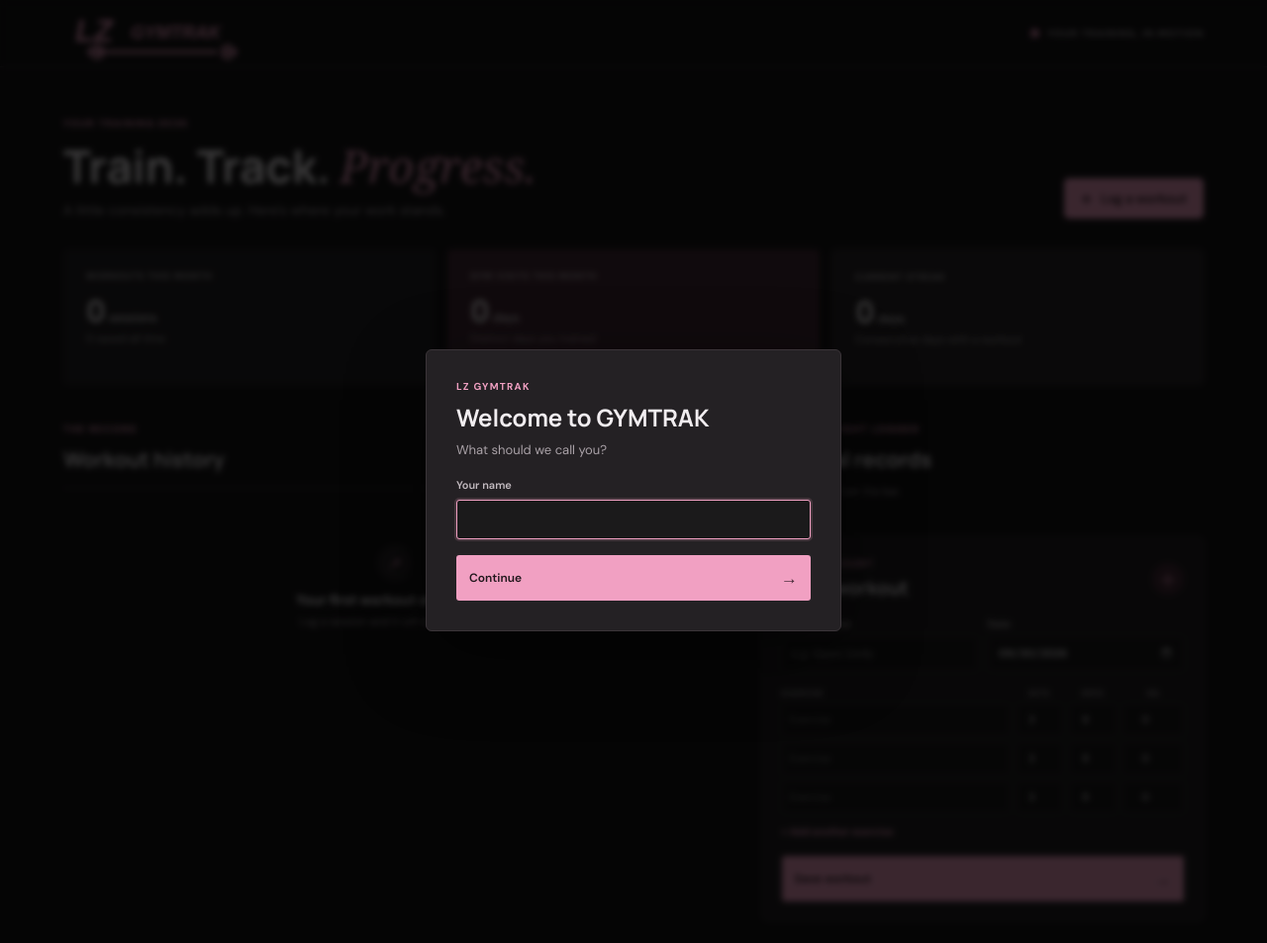
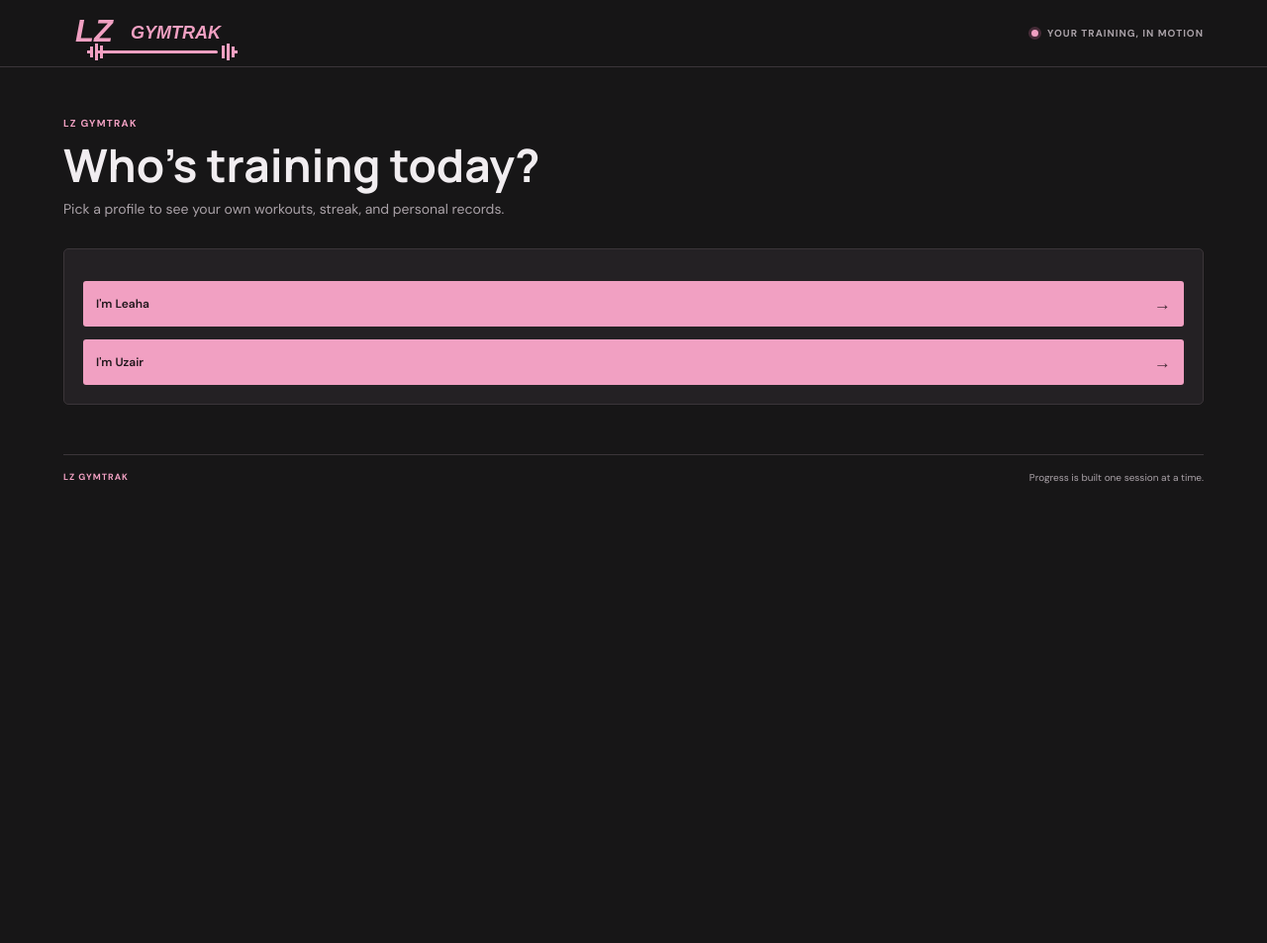
Before and after one commit to Lz-1000b/gym-progress-tracker, a Flask app: page / in a window 1280 px wide. Shown: the top 953 px of the page at 99% size. Run offline with Flask 3, Linux system fonts and the light colour scheme; data that the repository does not hold is empty.

Commit message:
Add per-user profiles for Leaha and Uzair with per-user weight units
Each person now picks a profile (no password) and gets fully separate
workout history, streaks, and personal records. Uzair's weights display
and are entered in lb while everything is still stored in kg internally,
so records stay comparable if units ever change again.

```diff
--- a/app.py
+++ b/app.py
@@ -1,13 +1,40 @@
+import os
 import sqlite3
 from datetime import date, timedelta
 from pathlib import Path
 
-from flask import Flask, flash, redirect, render_template, request, url_for
+from flask import Flask, flash, redirect, render_template, request, session, url_for
 
 
 app = Flask(__name__)
-app.secret_key = "local-development-key"
+app.secret_key = os.environ.get("SECRET_KEY", "local-development-key")
+app.permanent_session_lifetime = timedelta(days=365)
 DATABASE = Path(__file__).with_name("gymtrack.db")
+
+USERS = {"leaha": "Leaha", "uzair": "Uzair"}
+WEIGHT_UNITS = {"leaha": "kg", "uzair": "lb"}
+KG_PER_LB = 0.45359237
+
+
+def current_user():
+    """Return the session's chosen user key, or None if not picked yet."""
+    key = session.get("current_user")
+    return key if key in USERS else None
+
+
+def kg_to_display(weight_kg, unit):
+    """Convert a weight stored in kg to the given display unit."""
+    return weight_kg / KG_PER_LB if unit == "lb" else weight_kg
+
+
+def display_to_kg(weight, unit):
+    """Convert a weight entered in the given display unit back to kg for storage."""
+    return weight * KG_PER_LB if unit == "lb" else weight
+
+
+def format_weight(value):
+    """Format a weight without trailing zeros, matching the old SQL printf('%g', ...)."""
+    return "%g" % value
 
 
 def connect_to_database():
@@ -26,7 +53,8 @@ def initialize_database():
             CREATE TABLE IF NOT EXISTS workouts (
                 id INTEGER PRIMARY KEY AUTOINCREMENT,
                 name TEXT NOT NULL,
-                workout_date TEXT NOT NULL
+                workout_date TEXT NOT NULL,
+                user_id TEXT NOT NULL DEFAULT 'leaha'
             );
 
             CREATE TABLE IF NOT EXISTS exercises (
@@ -37,13 +65,14 @@ def initialize_database():
                 reps INTEGER NOT NULL,
                 weight REAL NOT NULL
             );
-
-            CREATE TABLE IF NOT EXISTS user_profile (
-                id INTEGER PRIMARY KEY CHECK (id = 1),
-                name TEXT NOT NULL
-            );
             """
         )
+        try:
+            connection.execute(
+                "ALTER TABLE workouts ADD COLUMN user_id TEXT NOT NULL DEFAULT 'leaha'"
+            )
+        except sqlite3.OperationalError:
+            pass  # column already exists on a database created before multi-user support
 
 
 def get_current_streak(workout_dates):
@@ -60,28 +89,34 @@ def get_current_streak(workout_dates):
     return streak
 
 
-@app.route("/profile", methods=["POST"])
-def save_profile():
-    name = request.form.get("name", "").strip()
-    if not name or len(name) > 40:
-        flash("Enter a name up to 40 characters.", "error")
+@app.route("/switch-user", methods=["POST"])
+def switch_user():
+    user_key = request.form.get("user", "")
+    if user_key not in USERS:
+        flash("Choose a valid profile.", "error")
         return redirect(url_for("dashboard"))
 
-    with connect_to_database() as connection:
-        connection.execute(
-            """INSERT INTO user_profile (id, name) VALUES (1, ?)
-               ON CONFLICT(id) DO UPDATE SET name = excluded.name""",
-            (name,),
-        )
+    session.permanent = True
+    session["current_user"] = user_key
+    return redirect(url_for("dashboard"))
+
+
+@app.route("/switch-user/clear", methods=["POST"])
+def clear_user():
+    session.pop("current_user", None)
     return redirect(url_for("dashboard"))
 
 
 @app.route("/workouts/<int:workout_id>/delete", methods=["POST"])
 def delete_workout(workout_id):
+    user = current_user()
+    if not user:
+        return redirect(url_for("dashboard"))
+
     with connect_to_database() as connection:
         result = connection.execute(
-            "DELETE FROM workouts WHERE id = ?",
-            (workout_id,),
+            "DELETE FROM workouts WHERE id = ? AND user_id = ?",
+            (workout_id, user),
         )
 
     if result.rowcount:
@@ -93,10 +128,15 @@ def delete_workout(workout_id):
 
 @app.route("/workouts/<int:workout_id>/edit", methods=["GET", "POST"])
 def edit_workout(workout_id):
+    user = current_user()
+    if not user:
+        return redirect(url_for("dashboard"))
+    unit = WEIGHT_UNITS[user]
+
     with connect_to_database() as connection:
         workout = connection.execute(
-            "SELECT id, name, workout_date FROM workouts WHERE id = ?",
-            (workout_id,),
+            "SELECT id, name, workout_date FROM workouts WHERE id = ? AND user_id = ?",
+            (workout_id, user),
         ).fetchone()
         exercise_rows = connection.execute(
             """SELECT name, sets, reps, weight FROM exercises
@@ -107,6 +147,16 @@ def edit_workout(workout_id):
     if not workout:
         flash("Workout not found.", "error")
         return redirect(url_for("dashboard", _anchor="history"))
+
+    display_exercises = [
+        {
+            "name": row["name"],
+            "sets": row["sets"],
+            "reps": row["reps"],
+            "weight": format_weight(kg_to_display(row["weight"], unit)),
+        }
+        for row in exercise_rows
+    ]
 
     if request.method == "POST":
         workout_name = request.form.get("workout_name", "").strip()
@@ -128,7 +178,7 @@ def edit_workout(workout_id):
                     continue
                 sets = int(sets)
                 reps = int(reps)
-                weight = float(weight)
+                weight = display_to_kg(float(weight), unit)
                 if len(name) > 80 or sets < 1 or reps < 1 or weight < 0:
                     raise ValueError
                 exercises_to_save.append((name, sets, reps, weight))
@@ -142,12 +192,13 @@ def edit_workout(workout_id):
                 "edit_workout.html",
                 workout={"id": workout_id, "name": workout_name, "workout_date": workout_date},
                 exercises=submitted_exercises,
+                weight_unit=unit,
             )
 
         with connect_to_database() as connection:
             connection.execute(
-                "UPDATE workouts SET name = ?, workout_date = ? WHERE id = ?",
-                (workout_name, workout_date, workout_id),
+                "UPDATE workouts SET name = ?, workout_date = ? WHERE id = ? AND user_id = ?",
+                (workout_name, workout_date, workout_id, user),
             )
             connection.execute("DELETE FROM exercises WHERE workout_id = ?", (workout_id,))
             connection.executemany(
@@ -159,11 +210,18 @@ def edit_workout(workout_id):
         flash("Workout updated.", "success")
         return redirect(url_for("dashboard", _anchor="history"))
 
-    return render_template("edit_workout.html", workout=workout, exercises=exercise_rows)
+    return render_template(
+        "edit_workout.html", workout=workout, exercises=display_exercises, weight_unit=unit
+    )
 
 
 @app.route("/", methods=["GET", "POST"])
 def dashboard():
+    user = current_user()
+    if not user:
+        return render_template("pick_user.html", users=USERS)
+    unit = WEIGHT_UNITS[user]
+
     if request.method == "POST":
         workout_name = request.form.get("workout_name", "").strip()
         workout_date = request.form.get("workout_date", "").strip()
@@ -180,7 +238,7 @@ def dashboard():
                     continue
                 sets = int(sets)
                 reps = int(reps)
-                weight = float(weight)
+                weight = display_to_kg(float(weight), unit)
                 if sets < 1 or reps < 1 or weight < 0:
                     raise ValueError
                 exercises_to_save.append((name, sets, reps, weight))
@@ -200,8 +258,8 @@ def dashboard():
 
         with connect_to_database() as connection:
             workout = connection.execute(
-                "INSERT INTO workouts (name, workout_date) VALUES (?, ?)",
-                (workout_name, workout_date),
+                "INSERT INTO workouts (name, workout_date, user_id) VALUES (?, ?, ?)",
+                (workout_name, workout_date, user),
             )
             connection.executemany(
                 """INSERT INTO exercises (workout_id, name, sets, reps, weight)
@@ -215,54 +273,82 @@ def dashboard():
     search_pattern = f"%{search_term}%"
 
     with connect_to_database() as connection:
-        profile = connection.execute(
-            "SELECT name FROM user_profile WHERE id = 1"
-        ).fetchone()
         workout_rows = connection.execute(
-            """SELECT w.id, w.name, w.workout_date,
-                      GROUP_CONCAT(
-                          e.name || ' (' || e.sets || 'x' || e.reps || ' @ ' ||
-                          printf('%g', e.weight) || ' kg)', ', '
-                      ) AS exercise_details
+            """SELECT w.id, w.name, w.workout_date
                FROM workouts AS w
-               JOIN exercises AS e ON e.workout_id = w.id
-               WHERE (? = '' OR w.name LIKE ? OR EXISTS (
+               WHERE w.user_id = ? AND (? = '' OR w.name LIKE ? OR EXISTS (
                    SELECT 1 FROM exercises AS match_e
                    WHERE match_e.workout_id = w.id AND match_e.name LIKE ?
                ))
-               GROUP BY w.id
                ORDER BY w.workout_date DESC, w.id DESC
                LIMIT 20""",
-            (search_term, search_pattern, search_pattern),
+            (user, search_term, search_pattern, search_pattern),
         ).fetchall()
+
+        exercises_by_workout = {}
+        if workout_rows:
+            workout_ids = [row["id"] for row in workout_rows]
+            placeholders = ",".join("?" * len(workout_ids))
+            for row in connection.execute(
+                f"""SELECT workout_id, name, sets, reps, weight FROM exercises
+                    WHERE workout_id IN ({placeholders}) ORDER BY id""",
+                workout_ids,
+            ):
+                exercises_by_workout.setdefault(row["workout_id"], []).append(row)
+
+        workouts = [
+            {
+                "id": row["id"],
+                "name": row["name"],
+                "workout_date": row["workout_date"],
+                "exercise_details": ", ".join(
+                    f"{ex['name']} ({ex['sets']}x{ex['reps']} @ "
+                    f"{format_weight(kg_to_display(ex['weight'], unit))} {unit})"
+                    for ex in exercises_by_workout.get(row["id"], [])
+                ),
+            }
+            for row in workout_rows
+        ]
 
         exercise_rows = connection.execute(
             """SELECT e.name, MAX(e.weight) AS best_weight
                FROM exercises AS e
+               JOIN workouts AS w ON w.id = e.workout_id
+               WHERE w.user_id = ?
                GROUP BY LOWER(e.name)
                ORDER BY best_weight DESC, e.name COLLATE NOCASE
-               LIMIT 3"""
+               LIMIT 3""",
+            (user,),
         ).fetchall()
+        personal_records = [
+            {"name": row["name"], "best_weight": kg_to_display(row["best_weight"], unit)}
+            for row in exercise_rows
+        ]
         all_workout_dates = [
             row[0]
             for row in connection.execute(
-                "SELECT DISTINCT workout_date FROM workouts ORDER BY workout_date DESC"
+                "SELECT DISTINCT workout_date FROM workouts WHERE user_id = ? ORDER BY workout_date DESC",
+                (user,),
             ).fetchall()
         ]
         month = date.today().strftime("%Y-%m")
         month_stats = connection.execute(
             """SELECT COUNT(*) AS workouts,
                       COUNT(DISTINCT workout_date) AS visits
-               FROM workouts WHERE substr(workout_date, 1, 7) = ?""",
-            (month,),
+               FROM workouts WHERE user_id = ? AND substr(workout_date, 1, 7) = ?""",
+            (user, month),
         ).fetchone()
-        workout_count = connection.execute("SELECT COUNT(*) FROM workouts").fetchone()[0]
+        workout_count = connection.execute(
+            "SELECT COUNT(*) FROM workouts WHERE user_id = ?", (user,)
+        ).fetchone()[0]
 
     return render_template(
         "index.html",
-        profile_name=profile["name"] if profile else None,
-        workouts=workout_rows,
-        personal_records=exercise_rows,
+        current_user_key=user,
+        current_user_name=USERS[user],
+        weight_unit=unit,
+        workouts=workouts,
+        personal_records=personal_records,
         workouts_this_month=month_stats["workouts"],
         visits_this_month=month_stats["visits"],
         current_streak=get_current_streak(all_workout_dates),
--- a/static/style.css
+++ b/static/style.css
@@ -61,6 +61,8 @@ h2 { margin: 0; font-family: 'Manrope', sans-serif; font-size: 21px; font-weight
 .search-form input { width: 100%; min-width: 0; border: 0; outline: 0; background: transparent; color: var(--ink); font-size: 11px; }
 .search-form input::placeholder { color: var(--muted); }
 .clear-search { color: var(--muted); font-size: 17px; line-height: 12px; }
+.topbar-note form { display: contents; }
+button.clear-search { padding: 0; border: 0; background: none; font-size: 10px; font-weight: 700; letter-spacing: 1px; text-decoration: underline; cursor: pointer; }
 .workout-list { border-top: 1px solid var(--line); }
 .workout-row { display: flex; align-items: center; gap: 15px; min-height: 78px; padding: 12px 7px; border-bottom: 1px solid var(--line); transition: background .2s; }
 .workout-row:hover { background: rgba(255,255,255,.04); }
@@ -107,16 +109,6 @@ h2 { margin: 0; font-family: 'Manrope', sans-serif; font-size: 21px; font-weight
 .page-footer { display: flex; justify-content: space-between; margin-top: 50px; padding: 16px 0 24px; border-top: 1px solid var(--line); color: var(--muted); font-size: 10px; }
 .page-footer span:first-child { color: var(--blue); font-size: 9px; font-weight: 700; letter-spacing: 1px; }
 .visually-hidden { position: absolute; width: 1px; height: 1px; overflow: hidden; clip: rect(0, 0, 0, 0); white-space: nowrap; clip-path: inset(50%); }
-.profile-dialog { width: min(420px, calc(100vw - 32px)); padding: 30px; border: 1px solid var(--line); border-radius: 6px; background: var(--white); color: var(--ink); box-shadow: 0 24px 80px rgba(0,0,0,.45); }
-.profile-dialog::backdrop { background: rgba(0,0,0,.76); backdrop-filter: blur(3px); }
-.profile-dialog .eyebrow { margin-bottom: 8px; }
-.profile-dialog h2 { margin-bottom: 8px; font-size: 24px; }
-.profile-dialog > p:not(.eyebrow) { margin-bottom: 20px; color: var(--muted); font-size: 13px; }
-.profile-dialog form { display: grid; gap: 8px; }
-.profile-dialog label { color: #c3bbc0; font-size: 11px; font-weight: 600; }
-.profile-name-input { width: 100%; height: 40px; padding: 0 10px; border: 1px solid var(--line); border-radius: 3px; outline: none; background: #1b1a1b; color: var(--ink); }
-.profile-name-input:focus { border-color: var(--pink-deep); box-shadow: 0 0 0 2px rgba(241,160,194,.16); }
-.profile-dialog .save-button { margin-top: 8px; }
 .edit-workout-panel { max-width: 680px; }
 .edit-exercise-heading, .edit-exercise-row { display: grid; grid-template-columns: minmax(90px, 1fr) 48px 48px 62px 28px; gap: 6px; }
 .edit-exercise-heading { margin: 0 0 6px; color: var(--muted); font-size: 8px; font-weight: 700; letter-spacing: .6px; }
--- a/templates/edit_workout.html
+++ b/templates/edit_workout.html
@@ -41,7 +41,7 @@
           <label>Date<input name="workout_date" type="date" value="{{ workout.workout_date }}" required></label>
         </div>
 
-        <div class="edit-exercise-heading"><span>EXERCISE</span><span>SETS</span><span>REPS</span><span>KG</span><span class="visually-hidden">REMOVE</span></div>
+        <div class="edit-exercise-heading"><span>EXERCISE</span><span>SETS</span><span>REPS</span><span>{{ weight_unit|upper }}</span><span class="visually-hidden">REMOVE</span></div>
         <div id="edit-exercise-rows">
           {% for exercise in exercises %}
             <div class="exercise-row edit-exercise-row">
--- a/templates/index.html
+++ b/templates/index.html
@@ -7,23 +7,16 @@
   <link rel="stylesheet" href="{{ url_for('static', filename='style.css') }}">
 </head>
 <body>
-  {% if not profile_name %}
-    <dialog class="profile-dialog" id="profile-dialog" aria-labelledby="profile-dialog-ti itle">
-      <p class="eyebrow">LZ GYMTRAK</p>
-      <h2 id="profile-dialog-title">Welcome to GYMTRAK</h2>
-      <p>What should we call you?</p>
-      <form action="{{ url_for('save_profile') }}" method="post">
-        <label for="profile-name">Your name</label>
-        <input class="profile-name-input" id="profile-name" name="name" type="text" maxlength="40" autocomplete="nickname" required autofocus>
-        <button class="save-button" type="submit">Continue <span aria-hidden="true">→</span></button>
-      </form>
-    </dialog>
-  {% endif %}
   <header class="topbar">
     <a class="brand" href="{{ url_for('dashboard') }}" aria-label="Lz GYMTRAK dashboard">
       <img class="brand-logo" src="{{ url_for('static', filename='gymtrak-logo.svg', v=2) }}" alt="LZ GYMTRAK">
     </a>
-    <div class="topbar-note"><span class="status-dot"></span> YOUR TRAINING, IN MOTION</div>
+    <div class="topbar-note">
+      <span class="status-dot"></span> {{ current_user_name }}
+      <form action="{{ url_for('clear_user') }}" method="post">
+        <button class="clear-search" type="submit">Switch user</button>
+      </form>
+    </div>
   </header>
 
   <main class="page-shell">
@@ -32,9 +25,7 @@
         <p class="eyebrow">YOUR TRAINING DESK</p>
         <h1 class="headline-cycle" id="headline-cycle">
           <span class="headline-message is-active" data-headline-message aria-hidden="false">Train. Track. <span class="headline-accent">Progress.</span></span>
-          {% if profile_name %}
-            <span class="headline-message" data-headline-message aria-hidden="true">Welcome, <span class="headline-accent">{{ profile_name }}</span></span>
-          {% endif %}
+          <span class="headline-message" data-headline-message aria-hidden="true">Welcome, <span class="headline-accent">{{ current_user_name }}</span></span>
         </h1>
         <p class="intro">A little consistency adds up. Here's where your work stands.</p>
       </div>
@@ -119,7 +110,7 @@
           {% if personal_records %}
             <ul class="record-list">
               {% for record in personal_records %}
-                <li><span>{{ record.name }}</span><strong>{{ "%.1f"|format(record.best_weight) }} <small>kg</small></strong></li>
+                <li><span>{{ record.name }}</span><strong>{{ "%.1f"|format(record.best_weight) }} <small>{{ weight_unit }}</small></strong></li>
               {% endfor %}
             </ul>
           {% else %}
@@ -137,7 +128,7 @@
               <label>Workout name<input name="workout_name" placeholder="e.g. Upper body" maxlength="80" required></label>
               <label>Date<input name="workout_date" type="date" value="{{ today }}" required></label>
             </div>
-            <div class="exercise-heading"><span>EXERCISE</span><span>SETS</span><span>REPS</span><span>KG</span></div>
+            <div class="exercise-heading"><span>EXERCISE</span><span>SETS</span><span>REPS</span><span>{{ weight_unit|upper }}</span></div>
             <div id="exercise-rows">
               {% for row in range(3) %}
                 <div class="exercise-row">
@@ -166,9 +157,6 @@
     </div>
   </template>
   <script>
-    const profileDialog = document.querySelector("#profile-dialog");
-    if (profileDialog) profileDialog.showModal();
-
     document.querySelectorAll("[data-delete-workout]").forEach((form) => {
       form.addEventListener("submit", (event) => {
         if (!window.confirm("Delete this workout and its exercises?")) event.preventDefault();
--- /dev/null
+++ b/templates/pick_user.html
@@ -0,0 +1,37 @@
+<!doctype html>
+<html lang="en">
+<head>
+  <meta charset="utf-8">
+  <meta name="viewport" content="width=device-width, initial-scale=1">
+  <title>Lz GYMTRAK | Who's training?</title>
+  <link rel="stylesheet" href="{{ url_for('static', filename='style.css') }}">
+</head>
+<body>
+  <header class="topbar">
+    <a class="brand" href="{{ url_for('dashboard') }}" aria-label="Lz GYMTRAK dashboard">
+      <img class="brand-logo" src="{{ url_for('static', filename='gymtrak-logo.svg', v=2) }}" alt="LZ GYMTRAK">
+    </a>
+    <div class="topbar-note"><span class="status-dot"></span> YOUR TRAINING, IN MOTION</div>
+  </header>
+
+  <main class="page-shell">
+    <section class="welcome-row">
+      <div>
+        <p class="eyebrow">LZ GYMTRAK</p>
+        <h1>Who's training today?</h1>
+        <p class="intro">Pick a profile to see your own workouts, streak, and personal records.</p>
+      </div>
+    </section>
+
+    <section class="section-block log-section">
+      {% for key, name in users.items() %}
+        <form action="{{ url_for('switch_user') }}" method="post">
+          <input type="hidden" name="user" value="{{ key }}">
+          <button class="save-button" type="submit">I'm {{ name }} <span aria-hidden="true">→</span></button>
+        </form>
+      {% endfor %}
+    </section>
+    <footer class="page-footer"><span>LZ GYMTRAK</span><span>Progress is built one session at a time.</span></footer>
+  </main>
+</body>
+</html>
```
